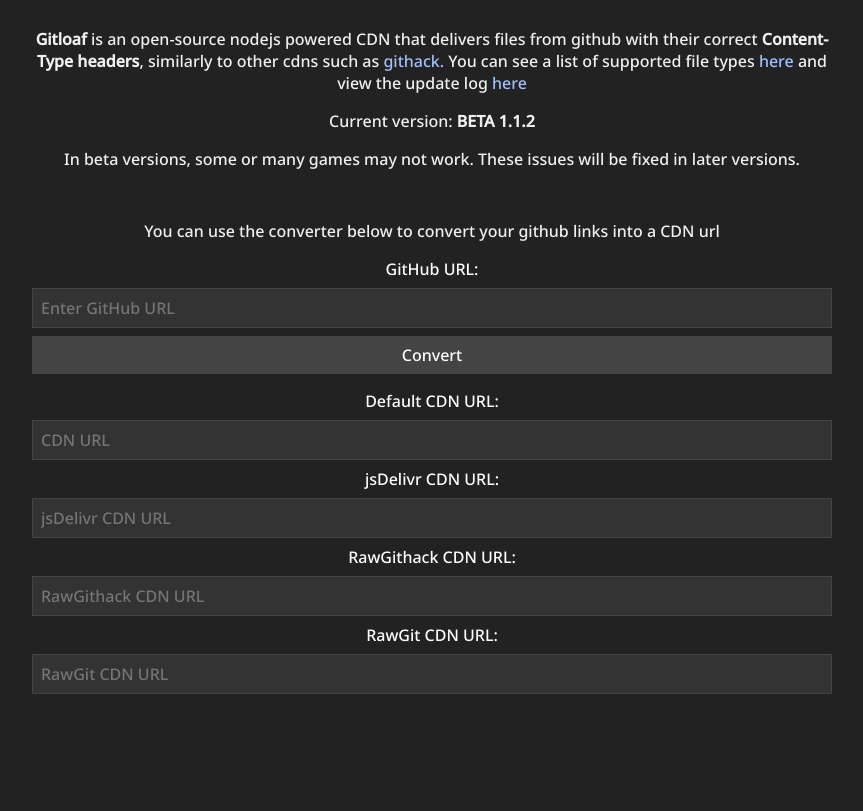
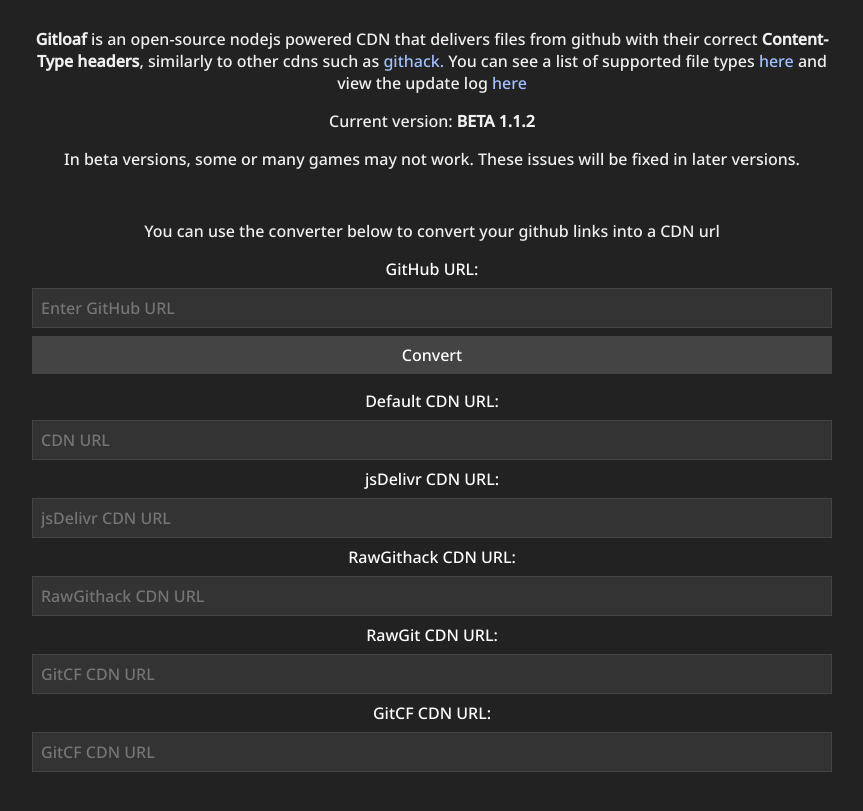
Before and after one commit to albibos/gitloaf, a website: page public/index.html in a window 1280 px wide. Shown: the part 193-1004 px from the top of the page, without its empty margins (208-1071 px from the left). Before the commit the page ends 927 px from the top, so only its background shows below. Drawn offline with Linux system fonts and the light colour scheme.

Commit message:
Update index.html

```diff
--- a/public/index.html
+++ b/public/index.html
@@ -45,7 +45,9 @@
           <input type="text" id="converted-githack-url" placeholder="RawGithack CDN URL" readonly />
             <label for="converted-rawgit-url">RawGit CDN URL:</label>
         </div>
-          <input type="text" id="converted-rawgit-url" placeholder="RawGit CDN URL" readonly />
+          <input type="text" id="converted-gitcf-url" placeholder="GitCF CDN URL" readonly />
+          <label for="converted-gitcf-url">GitCF CDN URL:</label>
+         <input type="text" id="converted-gitcf-url" placeholder="GitCF CDN URL" readonly />
       </div>
     </div>
   </div>
```
